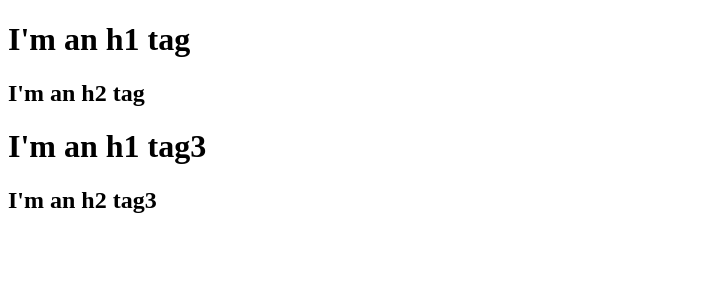
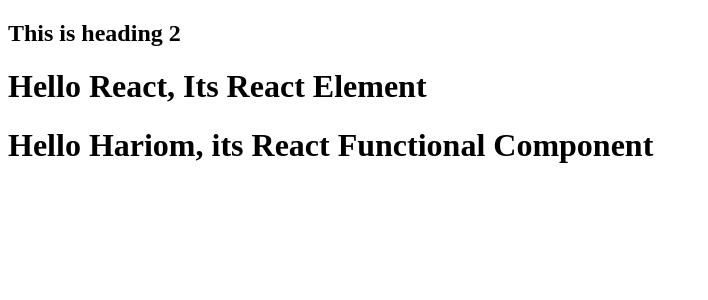
Before and after one commit to hariom-saw/Learn-React, a React (Vite) app: page / in a window 1280 px wide. Shown: the top 300 px of the page, without its empty margins (0-708 px from the left). Built offline with nearby package versions, Linux system fonts and the light colour scheme.

Commit message:
episode-03

```diff
--- a/App.js
+++ b/App.js
@@ -1,21 +1,38 @@
 import React from "react";
 import ReactDOM from "react-dom/client";
 
-const parent = React.createElement("div", { id: "parent" }, [
-    React.createElement("div", { id: "child" }, [
-        React.createElement("h1", {}, "I'm an h1 tag"),
-        React.createElement("h2", {}, "I'm an h2 tag"),
-    ]),
-    React.createElement("div", { id: "child2" }, [
-        React.createElement("h1", {}, "I'm an h1 tag3"),
-        React.createElement("h2", {}, "I'm an h2 tag3"),
-    ]),
-]);
+// JS (transpiled before it reaches the JS) - parcel - Babel.
+// JSX => Babel transpiles it to React.createElement => ReactElement-JS Object => HTMLElement(render).
 
-//JSX
 
-console.log(parent); // object
+// React Element
+const heading = (
+    <div>
+        <h1 id="heading-element"> Hello React, Its React Element </h1>
+    </div>
+);
 
-const root = ReactDOM.createRoot(document.getElementById("root"));
+/**
+ * React Components
+ * - Class based Components  - Old
+ * - Functional based Components - New  => It just JS function.
+ *      Functional Component is a JS function which return React Element(JSX).
+ *      Functional Component is a normal JS function which return some JSX.
+ * JSX is React Elment.
+ */
 
-root.render(parent);
+
+const Title = () =>  <h2 className="head">This is heading 2</h2>;
+
+// Using Nested Component,It all so called "Component Composition in React".
+const HeadingComponent = () => (
+    <div id="container">
+        <Title />
+        {heading}
+        <h1 className="heading">Hello Hariom, its React Functional Component</h1>
+    </div>
+);
+const HeadingComponent2 = () => <h1 className="fun-heading">Hello Hariom, its React Functional Component</h1>;
+
+const root = ReactDOM.createRoot(document.getElementById('root'));
+root.render(<HeadingComponent />);
--- a/index.html
+++ b/index.html
@@ -11,11 +11,8 @@
 
 <body>
     <div id="root">
-        <h1>Hariom is here!</h1>
+        <h1>Not Rendered</h1>
     </div>
-
-    <!-- <script crossorigin src="https://unpkg.com/react@18/umd/react.development.js"></script>
-    <script crossorigin src="https://unpkg.com/react-dom@18/umd/react-dom.development.js"></script> -->
     <script src="./App.js" type="module"></script>
 </body>
 
--- a/package.json
+++ b/package.json
@@ -3,6 +3,8 @@
   "version": "1.0.0",
   "description": "React",
   "scripts": {
+    "start": "parcel index.html",
+    "build": "parcel build index.html",
     "test": "gest"
   },
   "repository": {
```
